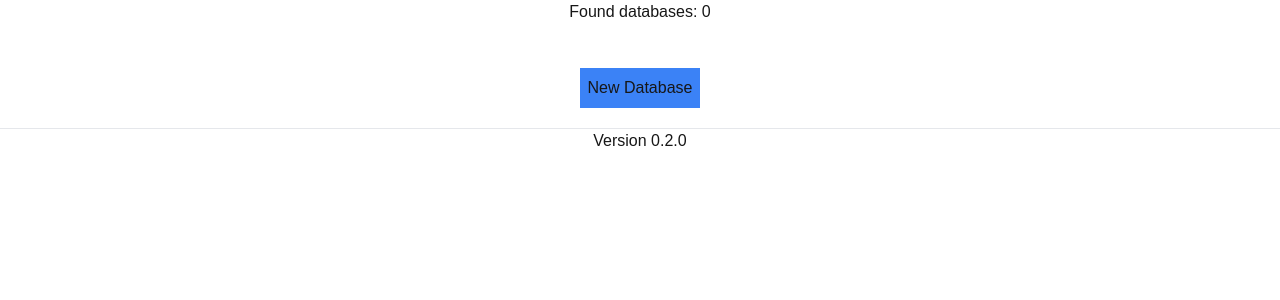
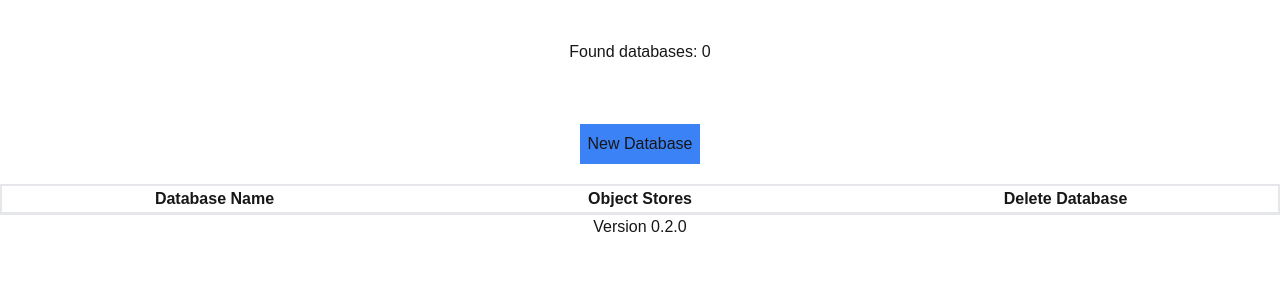
Before and after one commit to ShephardLuke/database-demo, a Next.js app: page / in a window 1280 px wide. Shown: the top 300 px of the page. Built offline with nearby package versions, Linux system fonts and the light colour scheme.

Commit message:
Databases and object stores can be deleted.

```diff
--- a/app/dbLink.tsx
+++ b/app/dbLink.tsx
@@ -1,13 +1,57 @@
 import Link from "next/link";
 import DeleteButton from "./buttons/deleteButton";
+import { ReactElement, useEffect, useState } from "react";
 
-export default function DbLink({name}: {name: string}) {
+export default function DbLink({database, deleteDatabase}: {database: IDBDatabaseInfo, deleteDatabase: Function}) {
+
+    const [objectStoreNames, setObjectStoreNames] = useState<string>();
+
+    function getObjectStoreNames() {
+        if (!database.name) {
+            return;
+        }
+        let request = window.indexedDB.open(database.name)
+
+        request.onerror = (event) => {
+            console.error(event);
+        }
+
+        request.onsuccess = () => {
+            let storeNames = "";
+            for (let store of request.result.objectStoreNames) {
+                storeNames += store + ", ";
+            }
+            storeNames = storeNames.substring(0, storeNames.length - 2)
+
+            if (storeNames.length >= 50) {
+                storeNames = storeNames.substring(0, 50);
+                storeNames += "..."
+            }
+
+            if (storeNames.length == 0) {
+                storeNames = "None";
+            }
+
+            setObjectStoreNames(storeNames);
+            request.result.close();
+        }
+    }
+
+    useEffect(() => {
+        getObjectStoreNames();
+    }, [])
+
     return (
-        <div className="flex justify-center items-center">
-            <Link className="whitespace-pre basis-3/4" href={{pathname: "/view", query: {database: name}}}>{name}</Link>
-            <div className="basis-1/4">
-                <DeleteButton text="Delete Database" clicked={() => console.log("J")}/>
-            </div>
-        </div>
+        <tr className="border-2">
+            <th>
+                <Link className="whitespace-pre basis-2/4" href={{pathname: "/view", query: {database: database.name}}}>{database.name}</Link>
+            </th>
+            <td>
+                {objectStoreNames}
+            </td>
+            <td>
+                <DeleteButton text="Delete Database" clicked={() => {deleteDatabase(database)}}/>
+            </td>
+        </tr>
     )
 }
--- a/app/page.tsx
+++ b/app/page.tsx
@@ -4,12 +4,13 @@ import Link from "next/link";
 import { useEffect, useState } from "react";
 import Footer from "./footer/footer";
 import DbLink from "./dbLink";
+import PrimaryButton from "./buttons/primaryButton";
 
 export default function ChooseDatabase() {
 
     const [databases, setDatabases] = useState<IDBDatabaseInfo[]>([]);
 
-    const databaseSelect = databases.map(database => <DbLink key={databases.indexOf(database)} name={database.name ? database.name : "Unnamed"}></DbLink>)
+    const databaseSelect = databases.map(database => <DbLink key={database.name} database={database} deleteDatabase={deleteDatabase}></DbLink>)
     console.log(databases)
 
     useEffect(() => {
@@ -43,17 +44,43 @@ export default function ChooseDatabase() {
         }
     }
 
+    function deleteDatabase(database: IDBDatabaseInfo) {
+        if (!database.name) {
+            return;
+        }
+
+        const DBDeleteRequest = window.indexedDB.deleteDatabase(database.name);
+
+        DBDeleteRequest.onerror = (event) => {
+            console.error(event)
+        }
+
+        DBDeleteRequest.onsuccess = (event) => {
+            let newDatabases = [... databases];
+            let foundName
+            newDatabases.splice(newDatabases.indexOf(database), 1)
+            setDatabases(newDatabases)
+        }
+    }
+
     return (
         <>
             <div className="text-center">
-                <p>
-                    Found databases: {databases?.length}
-                </p>
+                <p className="p-10">Found databases: {databases?.length}</p>
+                <PrimaryButton text="New Database" clicked={newDatabase}></PrimaryButton>
                 <br/>
-                <div className="flex flex-col">
-                    {databaseSelect}
-                </div>
-                <button className="bg-blue-500 hover:bg-blue-400 p-2 m-5" onClick={newDatabase}>New Database</button>
+                <table className="table-fixed w-full border-2">
+                    <thead className="border-2">
+                        <tr>
+                            <th>Database Name</th>
+                            <th>Object Stores</th>
+                            <th>Delete Database</th>
+                        </tr>
+                    </thead>
+                    <tbody>
+                        {databaseSelect}
+                    </tbody>
+                </table>
             </div>
             <Footer></Footer>
         </>
--- a/app/view/databaseDisplay.tsx
+++ b/app/view/databaseDisplay.tsx
@@ -10,7 +10,8 @@ import PrimaryButton from "../buttons/primaryButton";
 export default function DatabaseDisplay() {
     const searchParams = useSearchParams();
     let searchName = searchParams.get("database");
-    const [databaseName, setDatabaseName] = useState("Database Not Found.")
+    const [databaseName, setDatabaseName] = useState("Database Not Found")
+    const [foundDatabase, setFoundDatabase] = useState(false);
     const [databaseVersion, setDatabaseVersion] = useState(0);
 
     const [objectStores, setObjectStores] = useState<JSX.Element[]>([]);
@@ -37,8 +38,18 @@ export default function DatabaseDisplay() {
             }
 
             setDatabaseName(searchName);
+            setFoundDatabase(true)
+        }
 
-            const request = window.indexedDB.open(searchName);
+        getObjectStores()
+    }, [])
+
+    useEffect(() => {
+        if (!foundDatabase) {
+            return;
+        }
+        const request = window.indexedDB.open(databaseName);
+
         request.onerror = (event) => {
             console.error(event)
         }
@@ -47,11 +58,22 @@ export default function DatabaseDisplay() {
             setDatabaseVersion(request.result.version)
             updateObjectStores(request.result)
         }
+    }, [foundDatabase])
 
+    useEffect(() => {
+        if (!foundDatabase) {
+            return;
+        }
+        const request = window.indexedDB.open(databaseName);
+
+        request.onerror = (event) => {
+            console.error(event)
         }
 
-        getObjectStores()
-    }, [])
+        request.onsuccess = (event) => {
+            updateObjectStores(request.result)
+        }
+    }, [databaseName, databaseVersion])
 
     function updateObjectStores(db: IDBDatabase) {
         if (db.objectStoreNames.length == 0) {
@@ -62,9 +84,6 @@ export default function DatabaseDisplay() {
         let allObjectStores: JSX.Element[] = [];
         const transaction = db.transaction([... db.objectStoreNames]);
 
-
-
-        console.log("ran")
         for (let name of [... db.objectStoreNames]) {
             const objectStore = transaction.objectStore(name);
 
@@ -81,7 +100,6 @@ export default function DatabaseDisplay() {
 
     function openDatabase() {
         let newVersion = databaseVersion + 1;
-
 
         const request = window.indexedDB.open(databaseName, newVersion);
 
@@ -101,6 +119,11 @@ export default function DatabaseDisplay() {
     }
 
     function newObjectStore() {
+
+        if (!foundDatabase) {
+            console.log("no database")
+            return;
+        }
 
         let request = openDatabase()
 
@@ -127,16 +150,21 @@ export default function DatabaseDisplay() {
     }
 
     function deleteObjectStore(store: string) {
+        if (!foundDatabase) {
+            console.log("no database")
+            return;
+        }
+
         console.log(databaseName)
-        // let request = openDatabase()
+        let request = openDatabase()
 
-        // request.onupgradeneeded = (event) => {
-        //     console.log("RAN")
-        //     let newdb = request.result;
-        //     console.log(event.oldVersion);
+        request.onupgradeneeded = (event) => {
+            console.log("RAN")
+            let newdb = request.result;
+            console.log(event.oldVersion);
 
-        //     newdb.deleteObjectStore(store)
-        // }
+            newdb.deleteObjectStore(store)
+        }
     }
 
 
--- a/app/view/objectStoreDisplay.tsx
+++ b/app/view/objectStoreDisplay.tsx
@@ -100,7 +100,7 @@ export default function ObjectStoreDisplay({idbRequest, deleteObjectStore}: {idb
             <p className="text-xl font-bold underline">{(idbRequest.source as IDBObjectStore).name}</p>
             <div className="flex justify-center">
                 <PrimaryButton classAdd="flex-1 max-w-40" text="New Record" clicked={newRecord}/>
-                <DeleteButton classAdd="flex-1 max-w-40" text="Delete Object Store" clicked={deleteObjectStore}/>
+                <DeleteButton classAdd="flex-1 max-w-40" text="Delete Object Store" clicked={() => deleteObjectStore((idbRequest.source as IDBObjectStore).name)}/>
             </div>
             <div className="flex">
                 <table className="table-fixed w-full">
```
Lines whose indentation alone changed are shown as unchanged.
